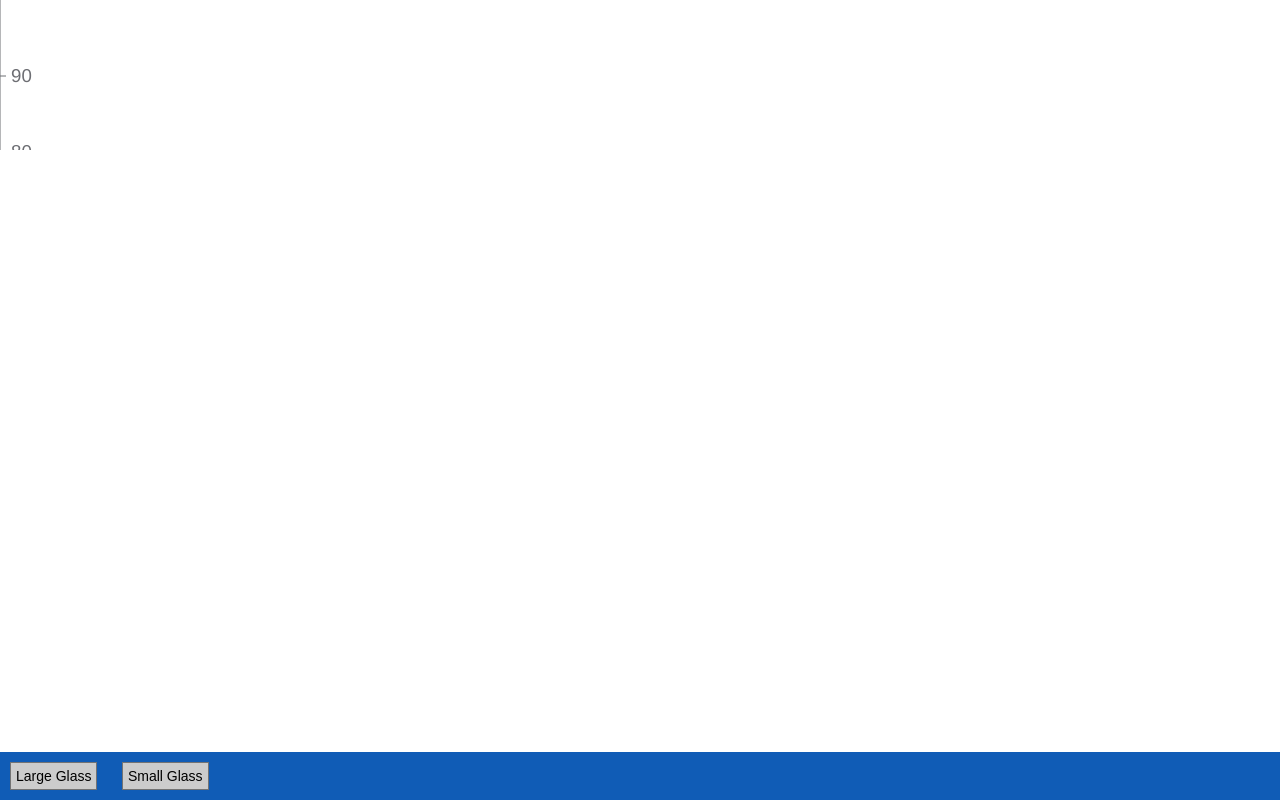
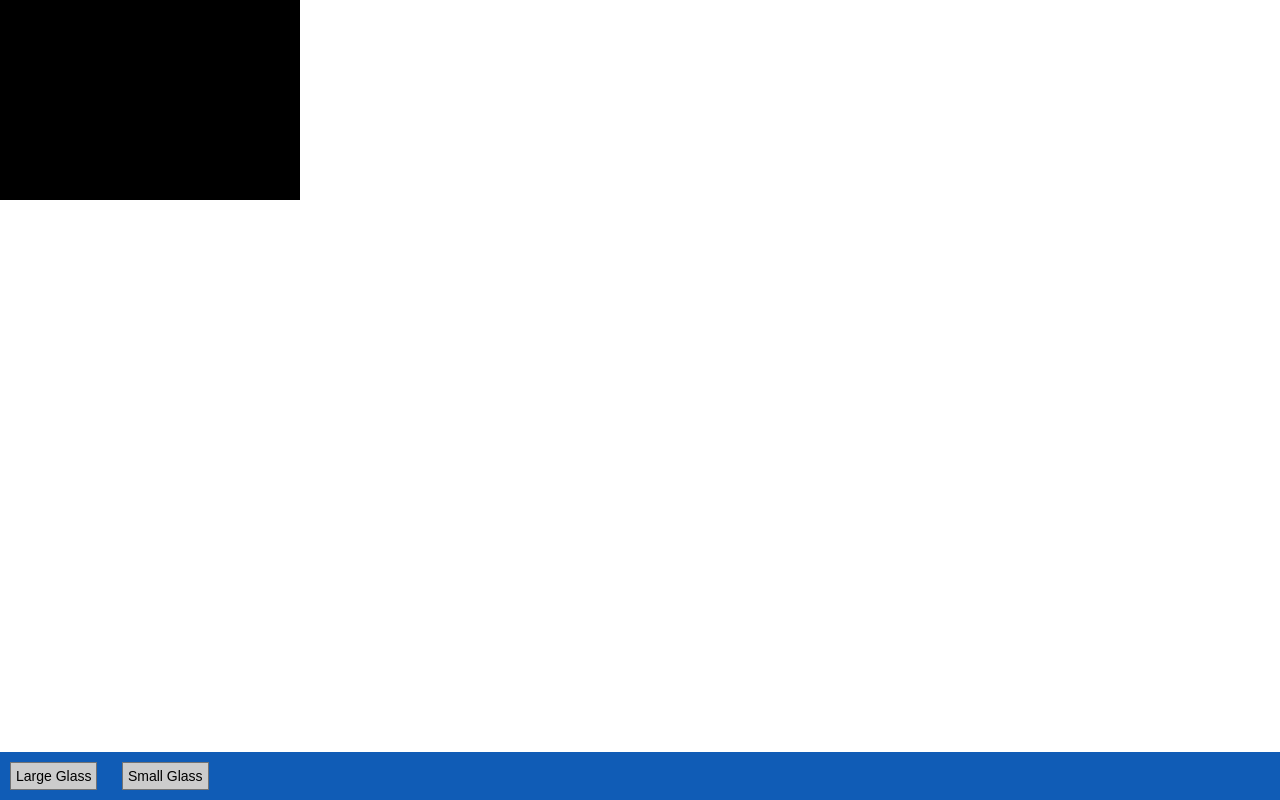
Before and after one commit to davgit/hydration, a website: page app/index.html in a window 1280 px wide. Drawn offline with nearby package versions, Linux system fonts and the light colour scheme; some packages are replaced by stand-ins of ours; files that its build step writes are made by us from their sources.

Commit message:
directives now on the svg, much better

```diff
--- a/app/index.html
+++ b/app/index.html
@@ -29,6 +29,7 @@
     <script src="scripts/app.js"></script>
     <script src="scripts/controllers/main.js"></script>
     <script src="scripts/directives/axes.js"></script>
+    <script src="scripts/directives/amountBar.js"></script>
     <!-- endbuild -->
   </body>
 </html>
--- /dev/null
+++ b/app/scripts/directives/amountBar.js
@@ -0,0 +1,17 @@
+'use strict';
+
+angular.module('hydrationApp')
+  .directive('amountBar', function () {
+    return {
+      restrict: 'A',
+      link: function postLink(scope, element, attrs) {
+
+       var svg = d3.select(element[0]);
+
+        svg.append("rect")
+          .attr("class", "fillBar")
+          .attr("height", 200)
+          .attr("width", 300)
+      }
+    };
+  });
--- a/app/scripts/directives/axes.js
+++ b/app/scripts/directives/axes.js
@@ -9,7 +9,7 @@ angular.module('hydrationApp')
         var height = element[0].offsetHeight;
         var width = element[0].offsetWidth;
 
-        var svg = d3.select("svg");
+        var svg = d3.select(element[0]);
 
         var left_scale = d3.scale.linear()
           .domain([0, 100])
--- a/app/styles/main.scss
+++ b/app/styles/main.scss
@@ -12,9 +12,14 @@ body {
   font-weight: 100;
 }
 
+svg {
+  height: 100%;
+  width: 100%;
+}
+
 div.mainScreen {
   position: absolute;
-  top: 0; bottom: 40px; left: 0; right: 0;
+  top: 0; bottom: 49px; left: 0; right: 0;
   // background-color: #b3d4fc;
 }
 
--- a/app/views/main.html
+++ b/app/views/main.html
@@ -1,5 +1,5 @@
-<div axes class="mainScreen">
-    <svg></svg>
+<div class="mainScreen">
+    <svg axes amount-bar></svg>
 </div>
 <div class="actions">
     <button>Large Glass</button>
```
Also changed, not shown: test/spec/directives/amountBar.js (added, +20 -0 lines).
